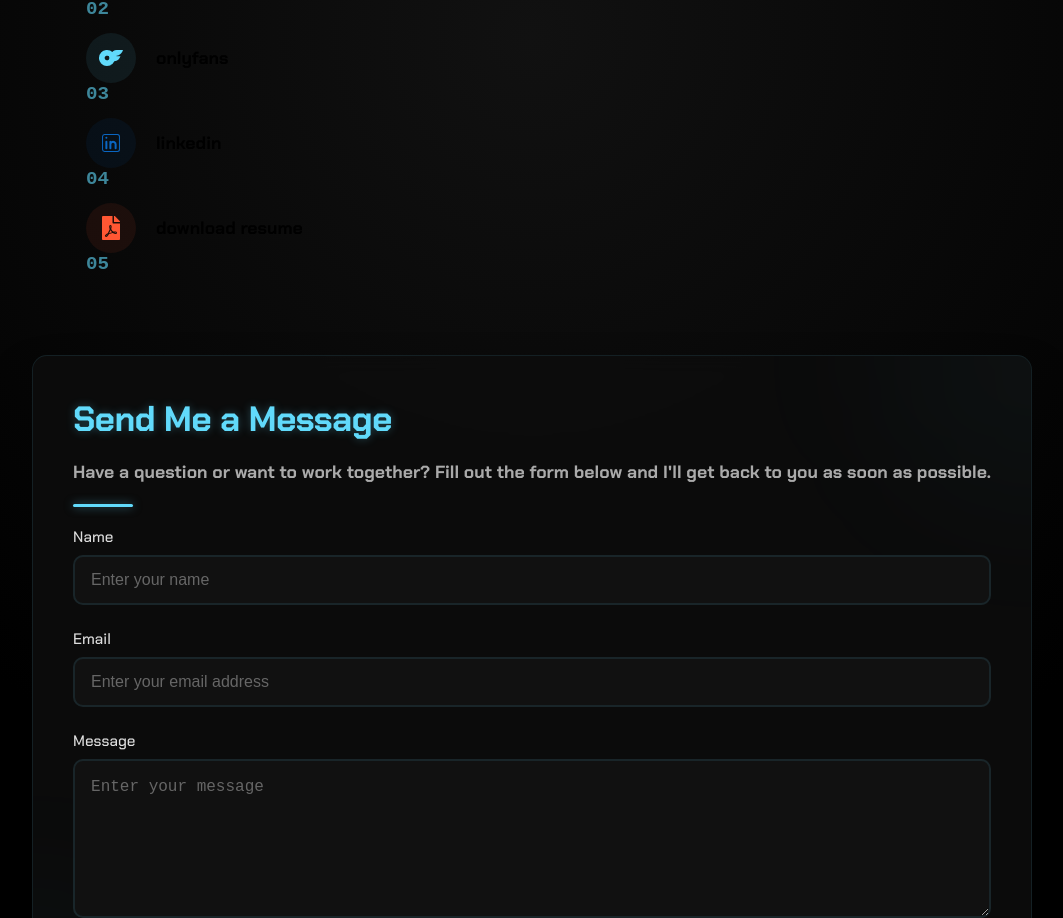
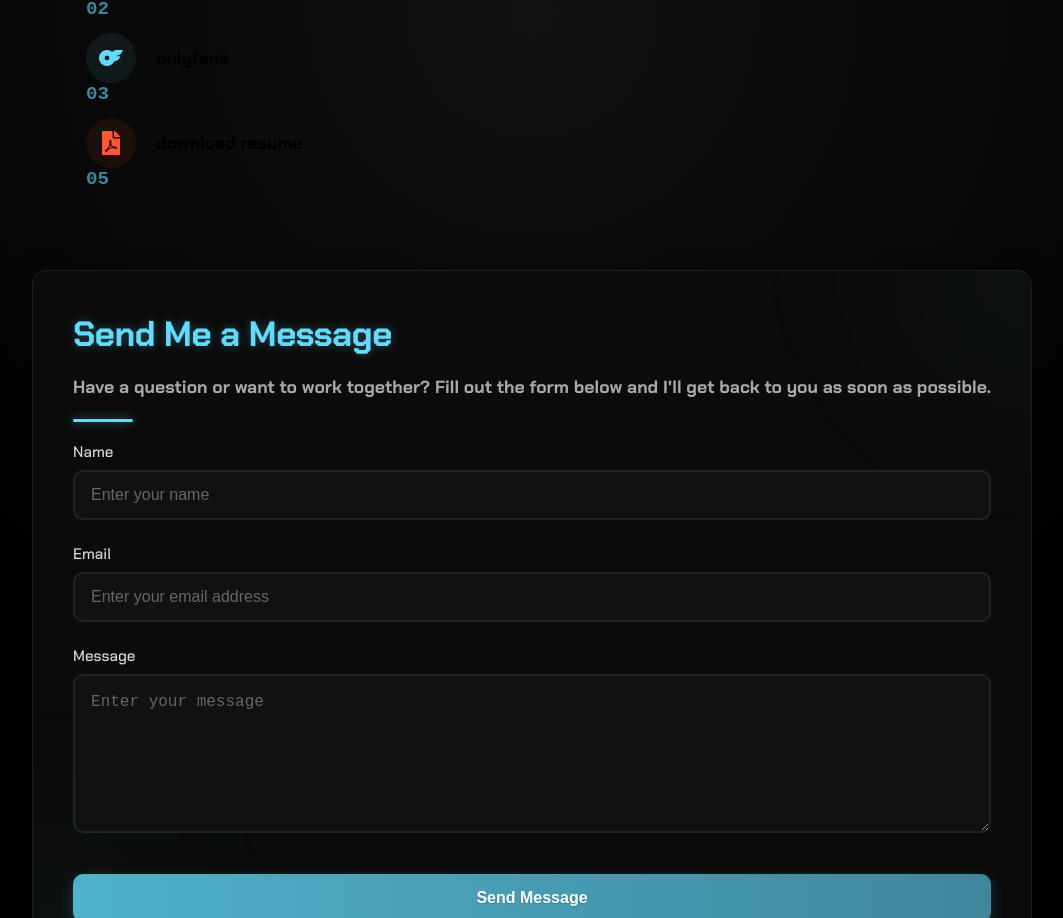
Before and after one commit to codebymarco/portfolio, a React (Vite) app: page / in a window 1280 px wide. Shown: the part 4395-5313 px from the top of the page, without its empty margins (108-1171 px from the left). Built offline with nearby package versions, Linux system fonts and the light colour scheme.

Commit message:
aded\csl

```diff
--- a/src/components/pages/Contact.jsx
+++ b/src/components/pages/Contact.jsx
@@ -126,14 +126,6 @@ const Contact = () => {
       color: "#61DAFB",
       action: showComp,
       number: "03"
-    },
-    {
-      id: "linkedin",
-      icon: <CiLinkedin />,
-      label: "linkedin",
-      color: "#0A66C2",
-      action: () => handleDivClick("https://linkedin.com/in/yourprofile"),
-      number: "04"
     },
     {
       id: "resume",
```
